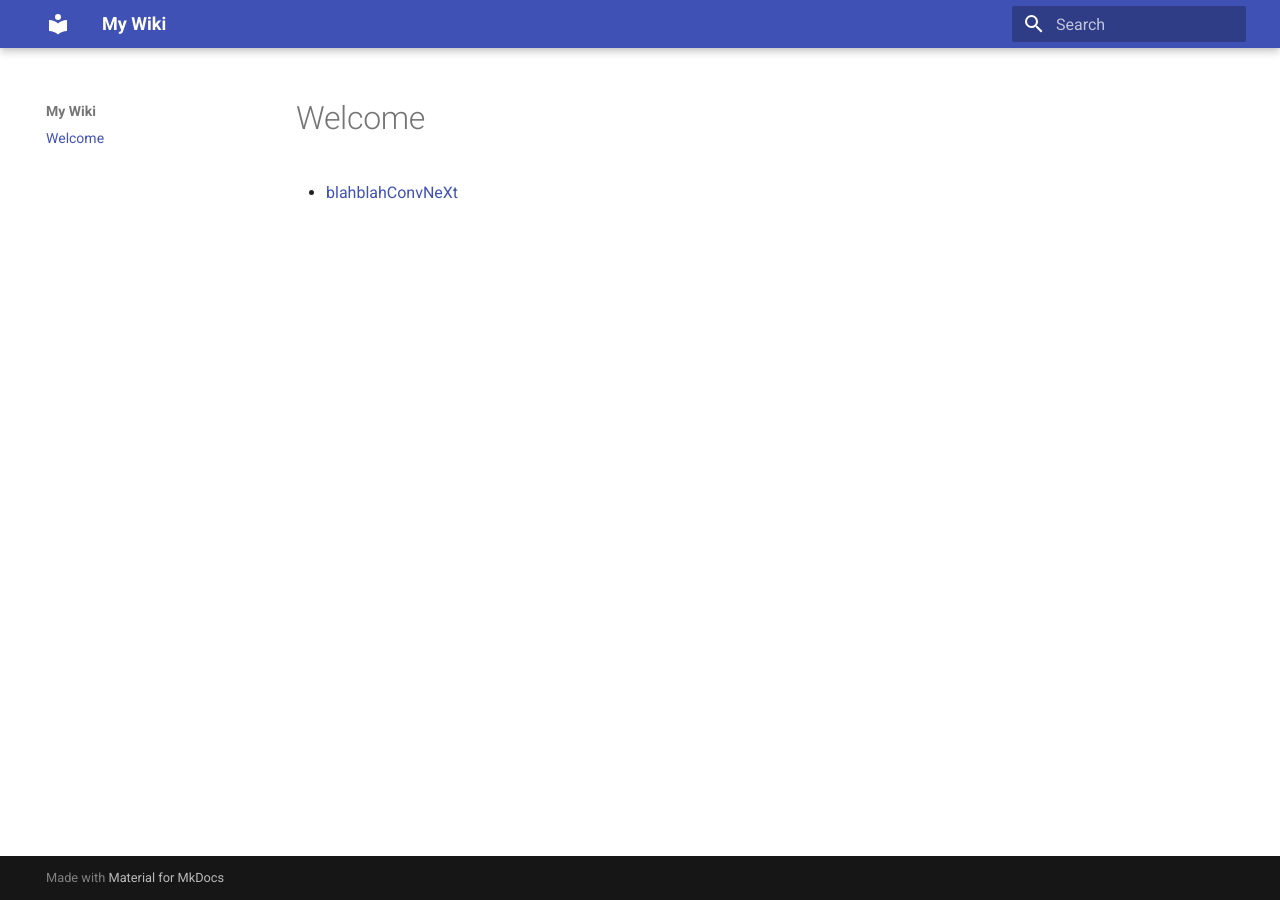
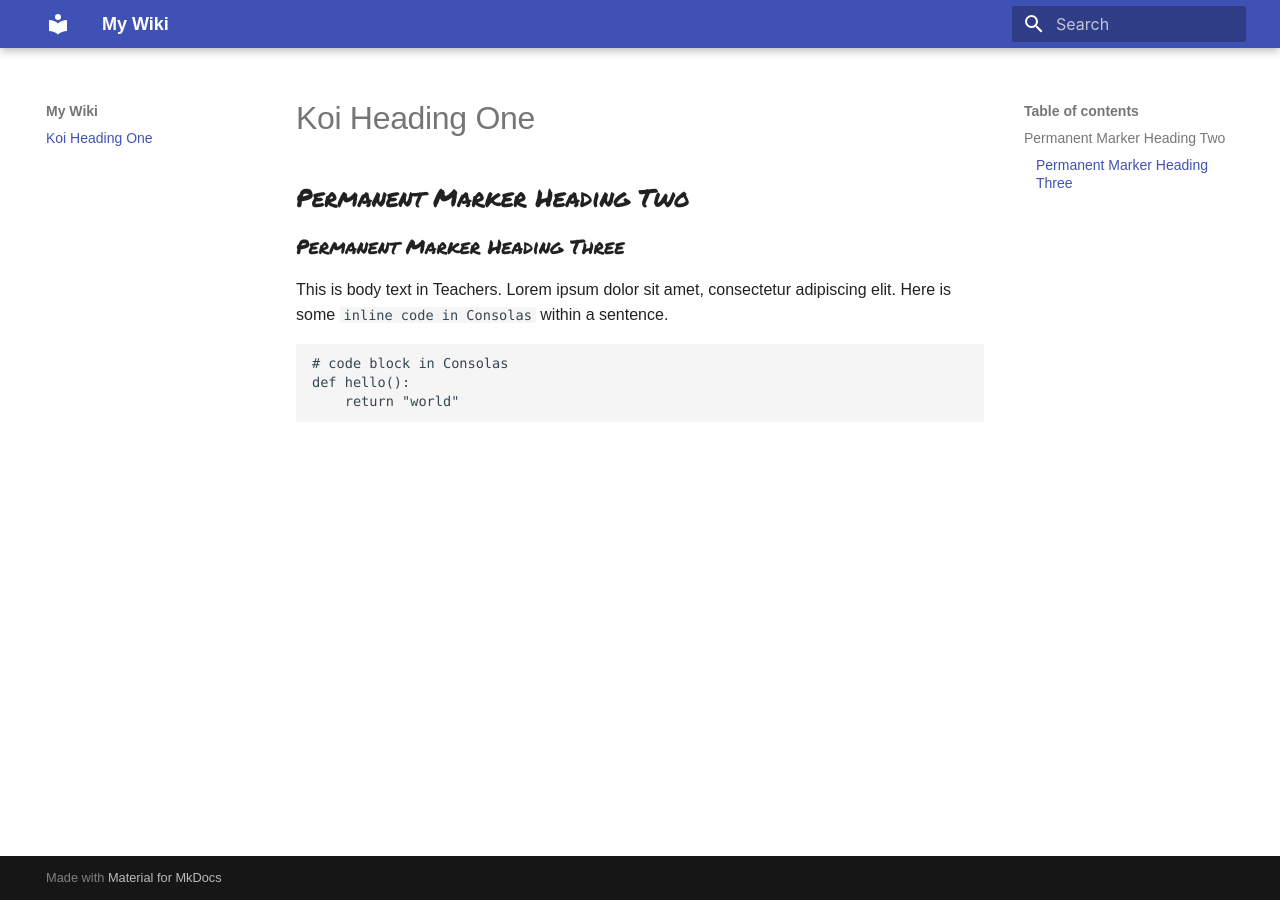
Before and after one commit to LWHSTechnicalArts/circuitPythonWiki, an MkDocs documentation site: the page built from docs/index.md, in a window 1280 px wide. Built offline with MkDocs 1.6.1 and Material for MkDocs 9.7.7, drawn with Linux system fonts in a browser that asks for light colours; some web fonts are replaced.

````diff
--- a/docs/index.md
+++ b/docs/index.md
@@ -1,3 +1,14 @@
-# Welcome
+# Koi Heading One
 
-- [blahblahConvNeXt](convnext.md)
+## Permanent Marker Heading Two
+
+### Permanent Marker Heading Three
+
+This is body text in Teachers. Lorem ipsum dolor sit amet, consectetur adipiscing elit.
+Here is some `inline code in Consolas` within a sentence.
+
+```python
+# code block in Consolas
+def hello():
+    return "world"
+```
--- a/mkdocs.yml
+++ b/mkdocs.yml
@@ -1,3 +1,6 @@
 site_name: My Wiki
 theme:
   name: material
+  font: false
+extra_css:
+  - stylesheets/extra.css
````
